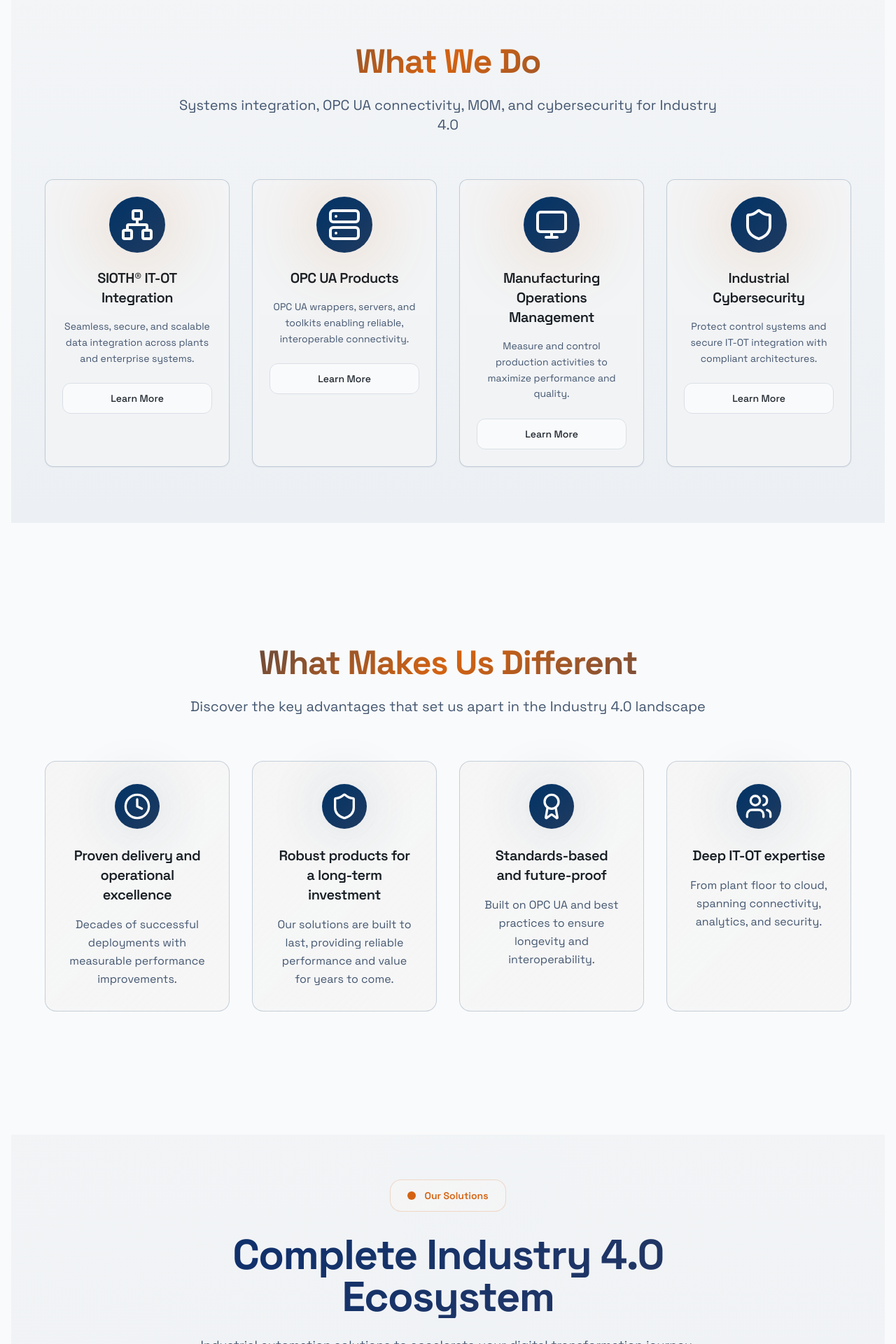
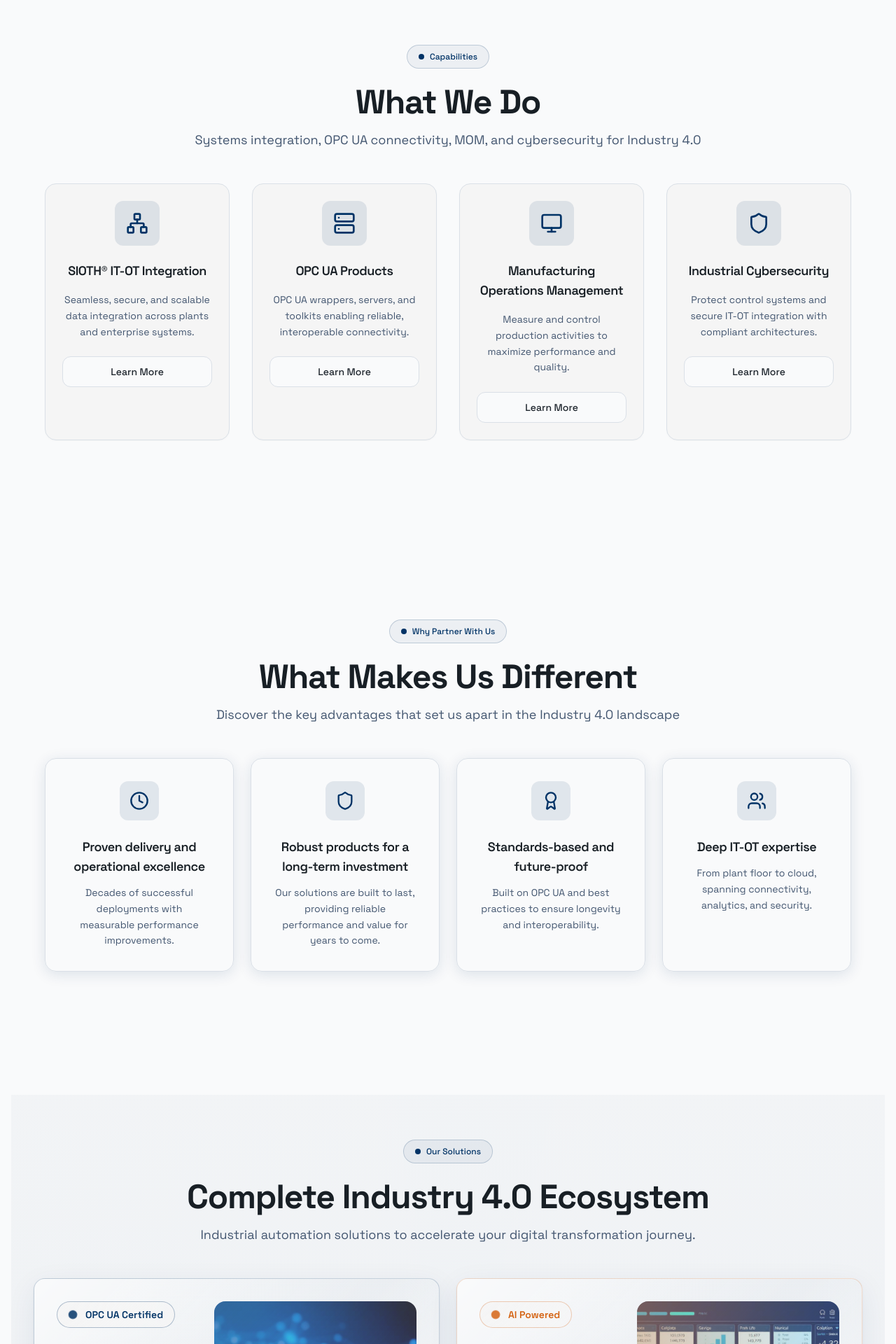
Before and after one commit to Ghazouani-Ilhem/nexus-indus-flow-85, a Next.js app: page / in a window 1280 px wide. Shown: the part 880-2800 px from the top of the page at 70% size. Built offline with nearby package versions, Linux system fonts and the light colour scheme.

Commit message:
Checkpoint before follow-up message
Co-authored-by: kabapitu <kabapitu@fxzig.com>

```diff
--- /dev/null
+++ b/src/components/SectionHeader.tsx
@@ -0,0 +1,27 @@
+type SectionHeaderProps = {
+  eyebrow?: string;
+  title: string;
+  subtitle?: string;
+  align?: "left" | "center";
+};
+
+export function SectionHeader({ eyebrow, title, subtitle, align = "center" }: SectionHeaderProps) {
+  return (
+    <div className={`${align === 'center' ? 'text-center mx-auto' : ''} mb-12 max-w-4xl`}>
+      {eyebrow ? (
+        <div className="inline-flex items-center px-4 py-2 rounded-full bg-primary/5 border border-primary/20 text-primary font-medium mb-6 text-xs">
+          <span className="w-2 h-2 bg-primary rounded-full mr-2" />
+          {eyebrow}
+        </div>
+      ) : null}
+      <h2 className="text-3xl md:text-5xl font-display font-bold tracking-tight mb-4 text-foreground">
+        {title}
+      </h2>
+      {subtitle ? (
+        <p className="text-base md:text-lg text-muted-foreground leading-relaxed">
+          {subtitle}
+        </p>
+      ) : null}
+    </div>
+  );
+}
--- a/src/components/ServicesSection.tsx
+++ b/src/components/ServicesSection.tsx
@@ -11,6 +11,7 @@ import {
   ArrowRight,
   CheckCircle
 } from "lucide-react";
+import { SectionHeader } from "@/components/SectionHeader";
 const opcNetworkImage = "/assets/opc-ua-network.jpg";
 const automationImage = "/assets/automation-dashboard.jpg";
 
@@ -52,21 +53,11 @@ export function ServicesSection() {
       <div className="absolute inset-0 pointer-events-none" style={{ background: 'var(--gradient-mesh)', opacity: 0.08 }} />
 
       <div className="container mx-auto relative">
-        {/* Modern Header */}
-        <div className="text-center mb-12 max-w-4xl mx-auto">
-          <div className="inline-flex items-center px-6 py-3 rounded-2xl glass-effect border border-accent/20 text-accent font-semibold mb-8 text-sm">
-            <div className="w-3 h-3 bg-accent rounded-full mr-3 animate-scale-pulse" />
-            Our Solutions
-          </div>
-
-          <h2 className="text-4xl md:text-6xl font-display font-bold mb-6 text-gradient-tech leading-tight">
-            Complete Industry 4.0 <br className="hidden md:block" />Ecosystem
-          </h2>
-
-          <p className="text-lg text-muted-foreground max-w-3xl mx-auto leading-relaxed">
-            Industrial automation solutions to accelerate your digital transformation journey.
-          </p>
-        </div>
+        <SectionHeader
+          eyebrow="Our Solutions"
+          title="Complete Industry 4.0 Ecosystem"
+          subtitle="Industrial automation solutions to accelerate your digital transformation journey."
+        />
 
         {/* Enhanced Featured Cards */}
         <div className="grid md:grid-cols-2 gap-6 mb-12">
--- a/src/components/TestimonialsSection.tsx
+++ b/src/components/TestimonialsSection.tsx
@@ -3,6 +3,7 @@ import { useState } from "react";
 import { Button } from "@/components/ui/button";
 import { Card, CardContent } from "@/components/ui/card";
 import { ChevronLeft, ChevronRight, Quote } from "lucide-react";
+import { SectionHeader } from "@/components/SectionHeader";
 
 const testimonials = [
   {
@@ -54,27 +55,14 @@ export const TestimonialsSection = () => {
       <div className="absolute inset-0 pointer-events-none" style={{ background: 'var(--gradient-mesh)', opacity: 0.06 }} />
 
       <div className="container mx-auto relative">
-        <div className="text-center mb-16 max-w-4xl mx-auto">
-          <div className="inline-flex items-center px-6 py-3 rounded-2xl glass-effect border border-accent/20 text-accent font-semibold mb-8 text-sm">
-            <div className="w-3 h-3 bg-accent rounded-full mr-3 animate-scale-pulse" />
-            Client Testimonials
-          </div>
-          <h2 className="text-4xl md:text-6xl font-display font-bold mb-6 text-gradient-tech leading-tight">
-            What Our Clients Say
-          </h2>
-          <p className="text-lg text-muted-foreground max-w-3xl mx-auto leading-relaxed">
-            Hear from industry leaders who trust our solutions for their critical operations.
-          </p>
-        </div>
+        <SectionHeader
+          eyebrow="Client Testimonials"
+          title="What Our Clients Say"
+          subtitle="Hear from industry leaders who trust our solutions for their critical operations."
+        />
 
         <div className="max-w-4xl mx-auto">
-          <Card className="group relative overflow-hidden ai-interface-card border border-primary/20 hover:border-primary/40 transition-all duration-700 hover:shadow-glow">
-            {/* Background Animation */}
-            <div className="absolute inset-0 bg-gradient-to-br from-primary/5 to-accent/5 opacity-0 group-hover:opacity-100 transition-opacity duration-700" />
-
-            {/* Top Border Animation */}
-            <div className="absolute top-0 left-0 w-full h-1 bg-gradient-tech transform scale-x-0 group-hover:scale-x-100 transition-transform duration-500" />
-
+          <Card className="relative border border-border rounded-2xl shadow-card">
             <CardContent className="p-8 md:p-12 relative z-10">
               <div className="relative">
                 <Quote className="absolute -top-4 -left-4 w-12 h-12 text-primary/20" />
@@ -100,7 +88,7 @@ export const TestimonialsSection = () => {
                       variant="outline"
                       size="icon"
                       onClick={prevTestimonial}
-                      className="rounded-full border-primary/20 hover:border-primary/50 hover:bg-primary/10"
+                      className="rounded-full"
                     >
                       <ChevronLeft className="w-4 h-4" />
                     </Button>
@@ -108,7 +96,7 @@ export const TestimonialsSection = () => {
                       variant="outline"
                       size="icon"
                       onClick={nextTestimonial}
-                      className="rounded-full border-primary/20 hover:border-primary/50 hover:bg-primary/10"
+                      className="rounded-full"
                     >
                       <ChevronRight className="w-4 h-4" />
                     </Button>
@@ -118,7 +106,6 @@ export const TestimonialsSection = () => {
             </CardContent>
           </Card>
 
-          {/* Enhanced Dots indicator */}
           <div className="flex justify-center mt-8 gap-2">
             {testimonials.map((_, index) => (
               <button
--- a/src/components/WhatMakesUsDifferent.tsx
+++ b/src/components/WhatMakesUsDifferent.tsx
@@ -1,4 +1,5 @@
 import { Clock, Shield, Award, Users } from "lucide-react";
+import { SectionHeader } from "@/components/SectionHeader";
 
 const differentiators = [
   {
@@ -27,32 +28,29 @@ export const WhatMakesUsDifferent = () => {
   return (
     <section className="py-20 px-4 bg-background">
       <div className="container mx-auto">
-        <div className="text-center mb-16">
-          <h2 className="text-4xl md:text-5xl font-display font-bold mb-6 bg-gradient-tech bg-clip-text text-transparent">
-            What Makes Us Different
-          </h2>
-          <p className="text-xl text-muted-foreground max-w-3xl mx-auto">
-            Discover the key advantages that set us apart in the Industry 4.0 landscape
-          </p>
-        </div>
+        <SectionHeader
+          eyebrow="Why Partner With Us"
+          title="What Makes Us Different"
+          subtitle="Discover the key advantages that set us apart in the Industry 4.0 landscape"
+        />
 
-        <div className="grid md:grid-cols-2 lg:grid-cols-4 gap-8">
+        <div className="grid md:grid-cols-2 lg:grid-cols-4 gap-6">
           {differentiators.map((item, index) => (
             <div
               key={index}
-              className="group text-center p-8 rounded-2xl bg-gradient-glass border border-primary/20 backdrop-blur-sm hover:border-primary/50 transition-all duration-500 hover:shadow-glow hover:-translate-y-2"
+              className="text-center p-8 rounded-2xl border border-border hover:border-primary/30 transition-colors duration-300 shadow-card hover:shadow-elegant"
             >
-              <div className="mb-6 relative">
-                <div className="w-16 h-16 mx-auto rounded-full bg-gradient-primary p-3 shadow-tech group-hover:animate-tech-pulse">
-                  <item.icon className="w-full h-full text-primary-foreground" />
+              <div className="mb-6">
+                <div className="w-14 h-14 mx-auto rounded-xl bg-primary/10 flex items-center justify-center">
+                  <item.icon className="w-7 h-7 text-primary" />
                 </div>
               </div>
 
-              <h3 className="text-xl font-display font-semibold mb-4 text-foreground">
+              <h3 className="text-lg font-display font-semibold mb-3 text-foreground">
                 {item.title}
               </h3>
 
-              <p className="text-muted-foreground leading-relaxed">
+              <p className="text-sm text-muted-foreground leading-relaxed">
                 {item.description}
               </p>
             </div>
--- a/src/components/WhatWeDo.tsx
+++ b/src/components/WhatWeDo.tsx
@@ -1,6 +1,7 @@
 import { Button } from "@/components/ui/button";
 import { Card, CardContent, CardDescription, CardHeader, CardTitle } from "@/components/ui/card";
 import { Network, Server, Monitor, Shield } from "lucide-react";
+import { SectionHeader } from "@/components/SectionHeader";
 
 const services = [
   {
@@ -31,30 +32,27 @@ const services = [
 
 export const WhatWeDo = () => {
   return (
-    <section className="py-20 px-4 bg-gradient-subtle">
+    <section className="py-20 px-4 bg-background">
       <div className="container mx-auto">
-        <div className="text-center mb-16">
-          <h2 className="text-4xl md:text-5xl font-display font-bold mb-6 bg-gradient-tech bg-clip-text text-transparent">
-            What We Do
-          </h2>
-          <p className="text-xl text-muted-foreground max-w-3xl mx-auto">
-            Systems integration, OPC UA connectivity, MOM, and cybersecurity for Industry 4.0
-          </p>
-        </div>
+        <SectionHeader
+          eyebrow="Capabilities"
+          title="What We Do"
+          subtitle="Systems integration, OPC UA connectivity, MOM, and cybersecurity for Industry 4.0"
+        />
 
         <div className="grid md:grid-cols-2 lg:grid-cols-4 gap-8">
           {services.map((service, index) => (
             <Card
               key={index}
-              className="group relative overflow-hidden bg-card/50 backdrop-blur-sm border-primary/20 hover:border-primary/50 transition-all duration-500 hover:shadow-glow"
+              className="relative border border-border hover:border-primary/30 transition-colors duration-300 rounded-2xl shadow-card hover:shadow-elegant"
             >
               <CardHeader className="text-center pb-4">
-                <div className="mb-4 relative">
-                  <div className="w-20 h-20 mx-auto rounded-full bg-gradient-primary p-4 shadow-glow">
-                    <service.icon className="w-full h-full text-primary-foreground" />
+                <div className="mb-4">
+                  <div className="w-16 h-16 mx-auto rounded-xl bg-primary/10 flex items-center justify-center">
+                    <service.icon className="w-8 h-8 text-primary" />
                   </div>
                 </div>
-                <CardTitle className="text-xl font-display text-foreground">
+                <CardTitle className="text-lg font-display text-foreground">
                   {service.title}
                 </CardTitle>
               </CardHeader>
```
Also changed, not shown: src/components/ClientsSection.tsx (+12 -18 lines).
